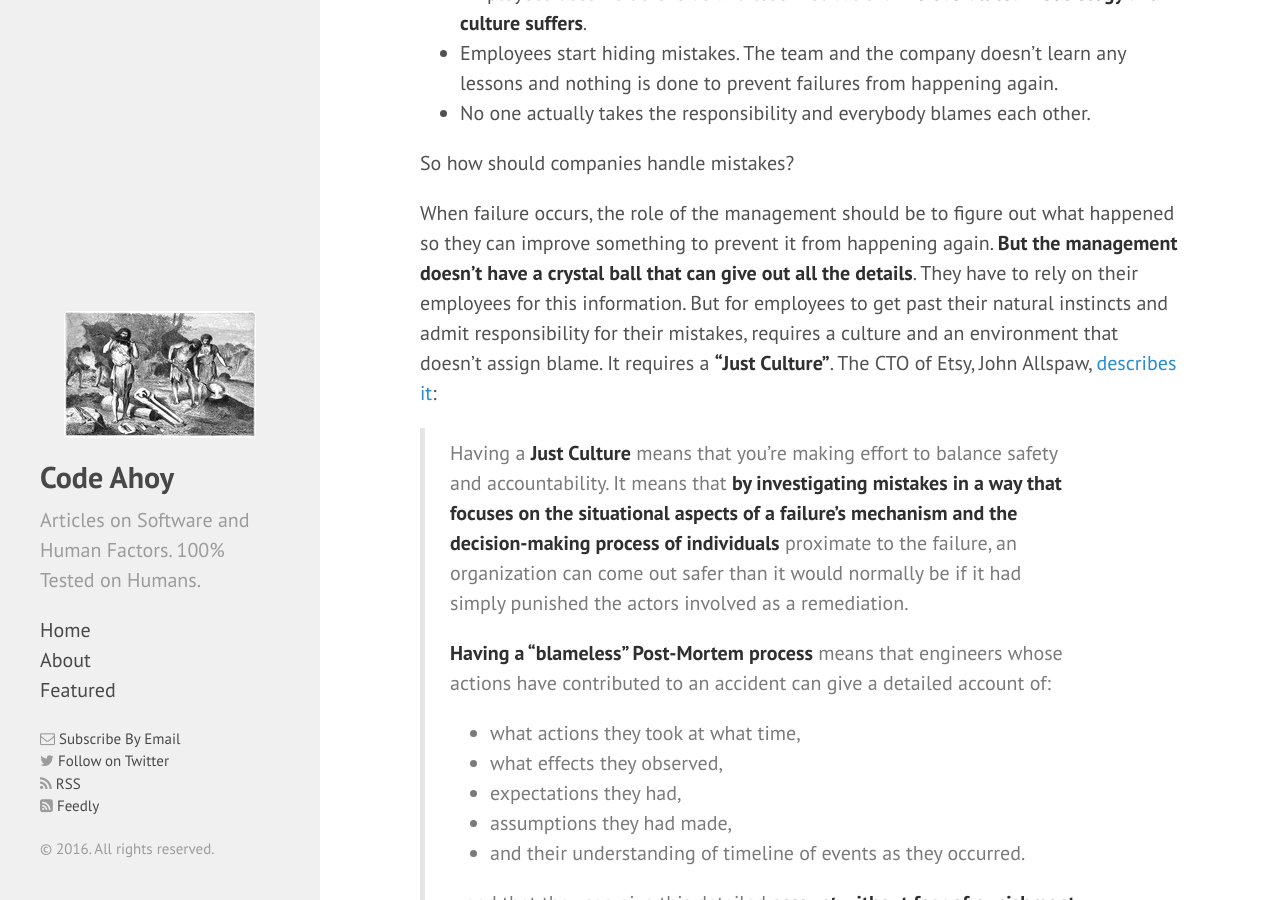
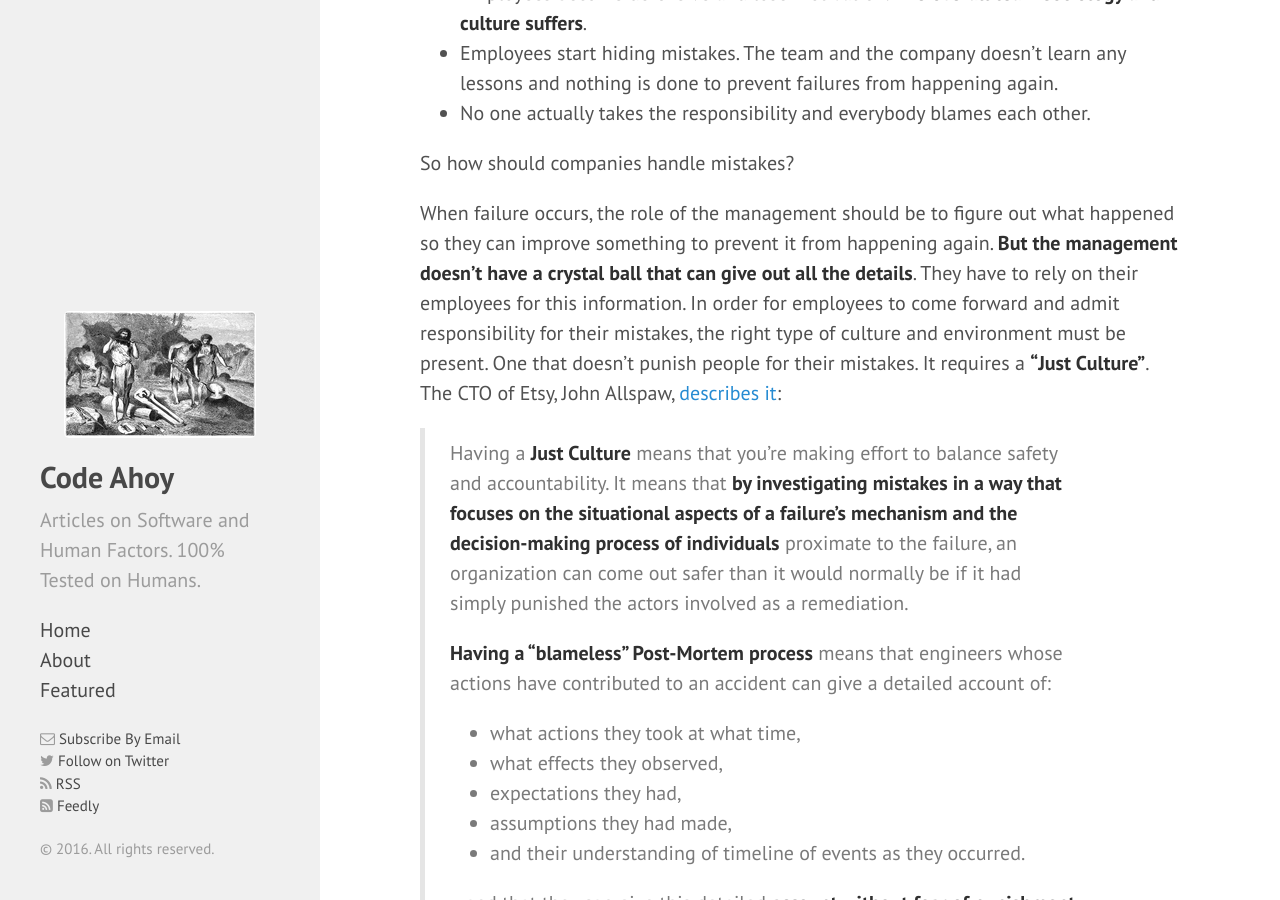
Before and after one commit to talk2viren/umermansoor.github.io, a Jekyll site: the page built from _posts/2016-06-20-blameless-postmortems---examining-failure-without-blame.md, in a window 1280 px wide and 900 px high, scrolled down 868 px. Built offline with Jekyll 4.4.1, drawn with Linux system fonts in a browser that asks for light colours; nearby versions of some CDN libraries; a script that is not in the unit is left out; comment, search, counter and statistics services are not loaded.

Commit message:
rearranged paragraph

```diff
--- a/_posts/2016-06-20-blameless-postmortems---examining-failure-without-blame.md
+++ b/_posts/2016-06-20-blameless-postmortems---examining-failure-without-blame.md
@@ -19,7 +19,7 @@ When employees are blamed and shamed by their superiors, who have the the power
 
 So how should companies handle mistakes?
 
-When failure occurs, the role of the management should be to figure out what happened so they can improve something to prevent it from happening again. **But the management doesn't have a crystal ball that can give out all the details**. They have to rely on their employees for this information. But for employees to get past their natural instincts and admit responsibility for their mistakes, requires a culture and an environment that doesn't assign blame. It requires a **"Just Culture"**. The CTO of Etsy, John Allspaw, [describes it](https://codeascraft.com/2012/05/22/blameless-postmortems/):
+When failure occurs, the role of the management should be to figure out what happened so they can improve something to prevent it from happening again. **But the management doesn't have a crystal ball that can give out all the details**. They have to rely on their employees for this information. In order for employees to come forward and admit responsibility for their mistakes, the right type of culture and environment must be present. One that doesn't punish people for their mistakes. It requires a **"Just Culture"**. The CTO of Etsy, John Allspaw, [describes it](https://codeascraft.com/2012/05/22/blameless-postmortems/):
 
 > Having a **Just Culture** means that you’re making effort to balance safety and accountability.  It means that **by investigating mistakes in a way that focuses on the situational aspects of a failure’s mechanism and the decision-making process of individuals** proximate to the failure, an organization can come out safer than it would normally be if it had simply punished the actors involved as a remediation.
 >
```
